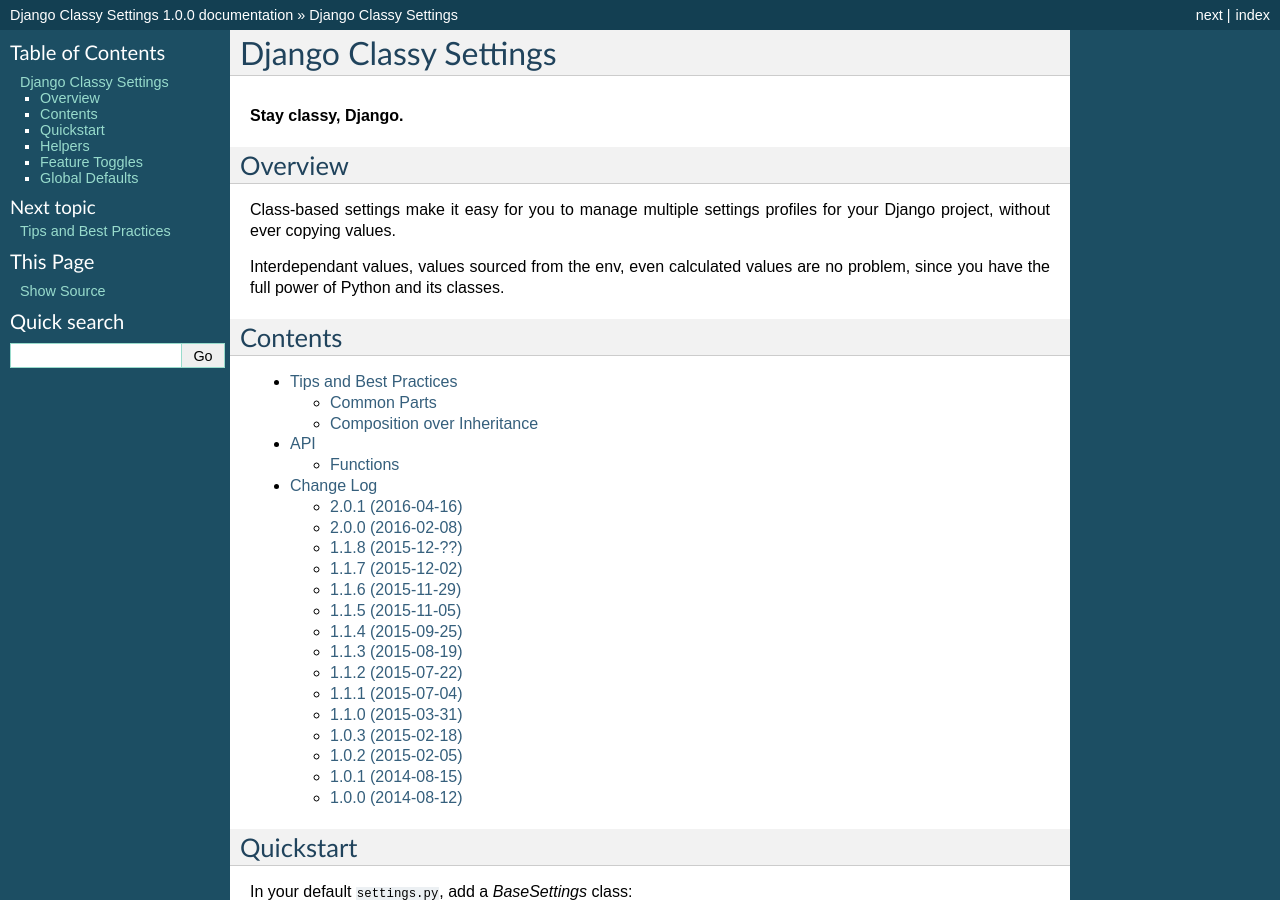
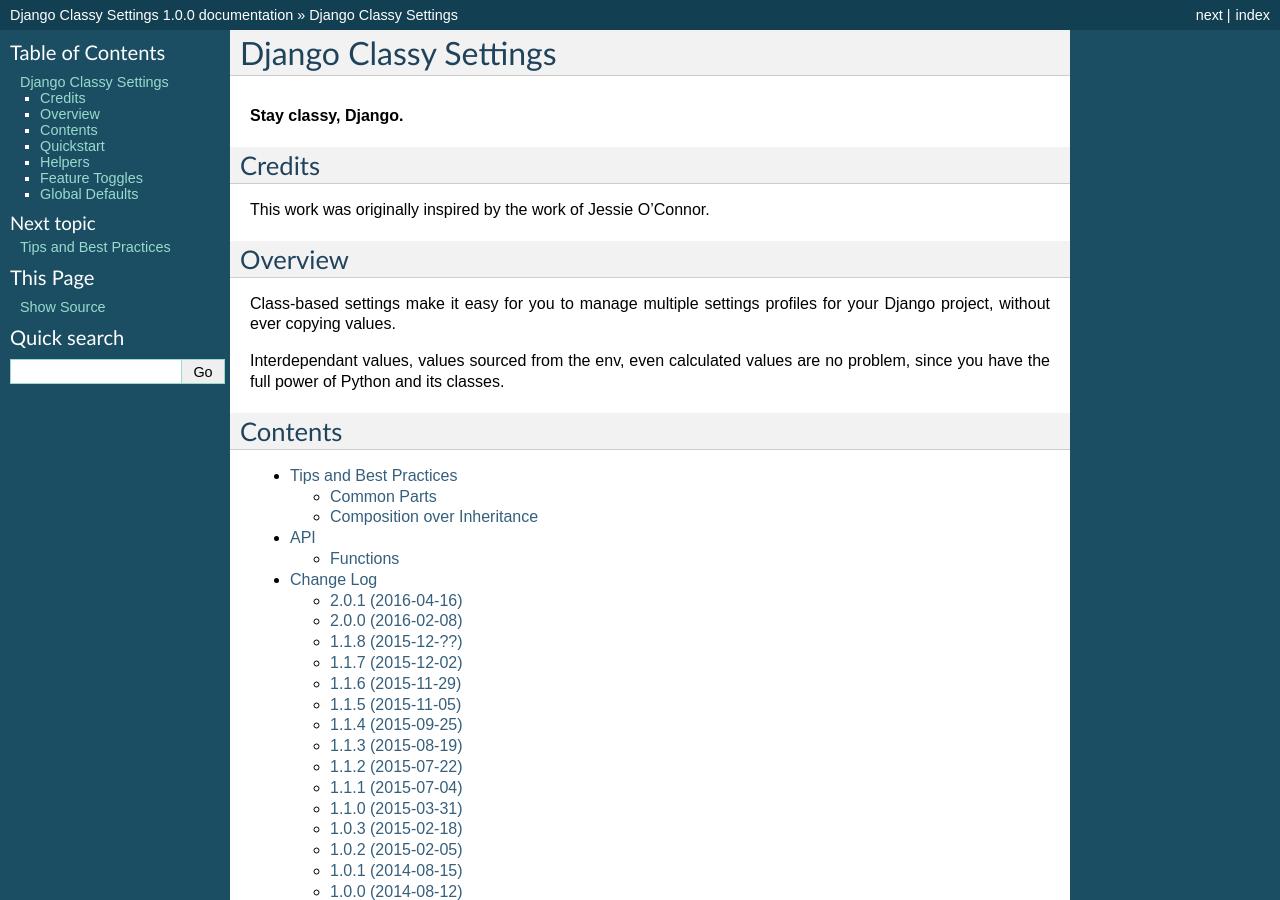
Before and after one commit to funkybob/django-classy-settings, a Sphinx documentation site: the page built from docs/index.rst, in a window 1280 px wide and 900 px high. Built offline with Sphinx 7.4.7, drawn with Linux system fonts in a browser that asks for light colours.

Commit message:
Credit Jessie

```diff
--- a/docs/index.rst
+++ b/docs/index.rst
@@ -7,6 +7,11 @@
 ======================
 
 .. rubric:: Stay classy, Django.
+
+Credits
+-------
+
+This work was originally inspired by the work of Jessie O'Connor.
 
 Overview
 --------
```
